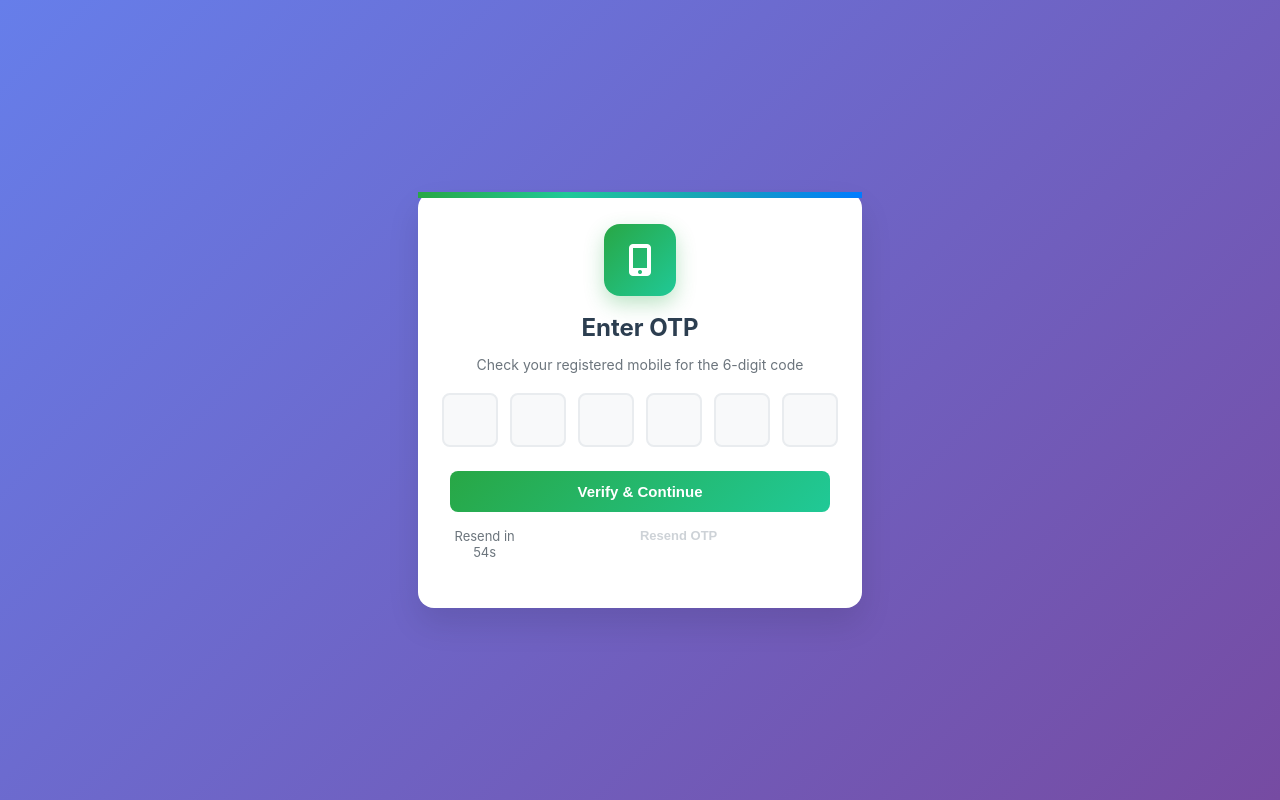
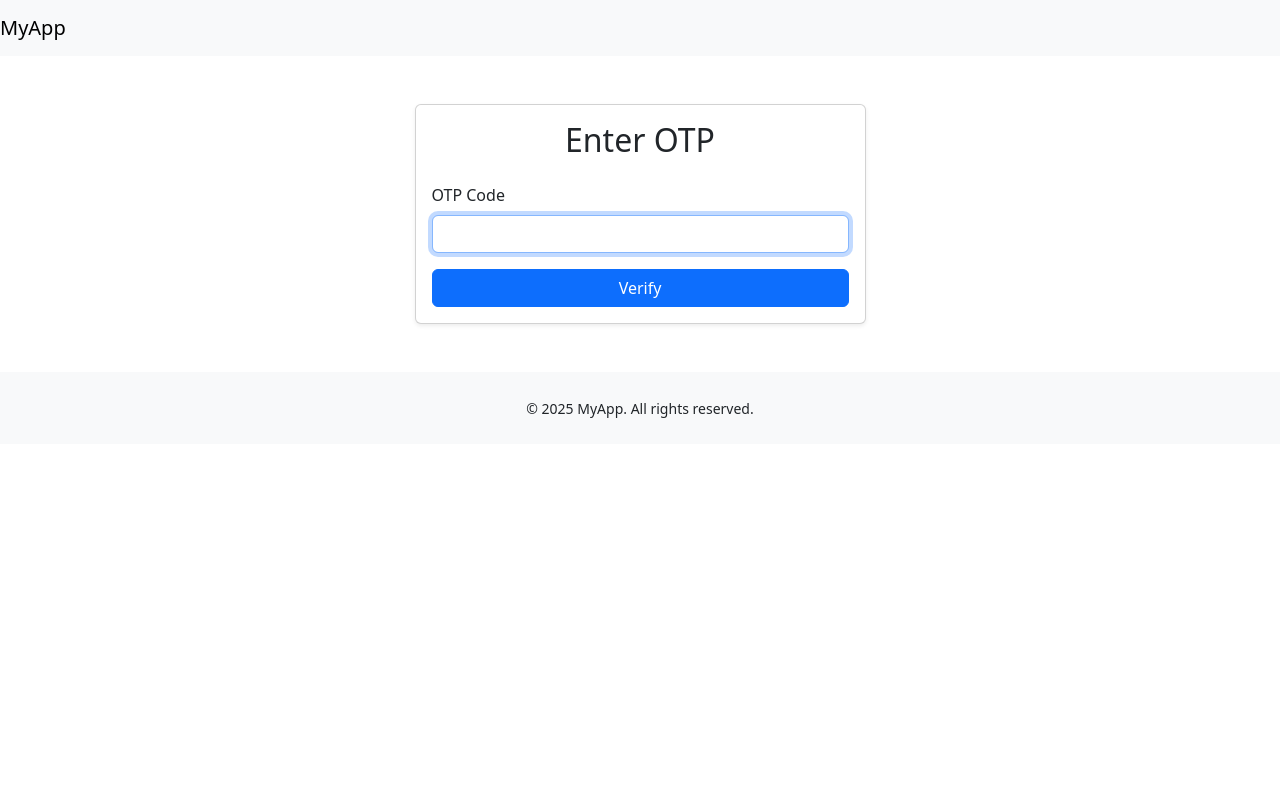
Before and after one commit to pradeepkumarv/family-investment-dashboard, a Flask app: template templates/otp.html in a window 1280 px wide. Run offline with Flask 3, Linux system fonts and the light colour scheme; the template is opened without the code that fills it, so the values that code supplies are empty; some libraries are stand-ins or nearby versions.

Commit message:
Update otp.html

```diff
--- a/templates/otp.html
+++ b/templates/otp.html
@@ -1,154 +1,87 @@
 <!DOCTYPE html>
 <html lang="en">
 <head>
-  <meta charset="UTF-8"/>
-  <meta name="viewport" content="width=device-width, initial-scale=1.0"/>
-  <title>OTP Verification</title>
-  <link href="https://cdnjs.cloudflare.com/ajax/libs/font-awesome/6.0.0/css/all.min.css" rel="stylesheet"/>
-  <style>
-    body {margin:0;padding:0;font-family:-apple-system,Segoe UI,Roboto,sans-serif;
-          background:linear-gradient(135deg,#667eea,#764ba2);
-          display:flex;align-items:center;justify-content:center;min-height:100vh;}
-    .card {background:#fff;border-radius:16px;box-shadow:0 16px 32px rgba(0,0,0,0.1);
-           width:100%;max-width:380px;padding:32px;position:relative;text-align:center;}
-    .card::before {content:"";position:absolute;top:0;left:0;width:100%;height:6px;
-                   background:linear-gradient(90deg,#28a745,#20c997,#17a2b8,#007bff);}
-    .icon {width:72px;height:72px;margin:0 auto 16px;border-radius:16px;
-           background:linear-gradient(135deg,#28a745,#20c997);
-           display:flex;align-items:center;justify-content:center;
-           box-shadow:0 8px 20px rgba(40,167,69,0.3);}
-    .icon i {color:#fff;font-size:32px;}
-    h1 {font-size:24px;color:#2c3e50;margin-bottom:8px;}
-    p.subtitle {color:#6c757d;font-size:14px;margin-bottom:20px;}
-    .otp-group {display:flex;justify-content:center;gap:12px;margin-bottom:24px;}
-    .otp-group input {
-      width:48px;height:48px;font-size:18px;text-align:center;
-      border:2px solid #e9ecef;border-radius:8px;transition:border-color .3s;
-      background:#f8f9fa;
-    }
-    .otp-group input:focus {
-      outline:none;border-color:#28a745;background:#fff;
-      box-shadow:0 0 0 3px rgba(40,167,69,0.1);
-    }
-    button {
-      width:100%;padding:12px;background:linear-gradient(135deg,#28a745,#20c997);
-      border:none;border-radius:8px;color:#fff;font-size:15px;font-weight:600;
-      cursor:pointer;transition:transform .2s,box-shadow .2s;margin-bottom:16px;
-    }
-    button:hover {transform:translateY(-2px);box-shadow:0 8px 20px rgba(40,167,69,0.3);}
-    button:disabled {opacity:.6;cursor:not-allowed;}
-    .resend {font-size:13px;color:#6c757d;display:flex;justify-content:center;
-             gap:8px;align-items:center;margin-bottom:16px;}
-    .resend button {
-      background:none;border:none;color:#007bff;text-decoration:underline;
-      cursor:pointer;padding:0;font-size:13px;
-    }
-    .resend button:disabled {color:#adb5bd;text-decoration:none;cursor:not-allowed;}
-    .message {margin-top:12px;font-size:14px;display:none;}
-    .message.error {color:#dc3545;}
-    .message.success {color:#28a745;}
-  </style>
+  <!-- Meta & Title -->
+  <meta charset="UTF-8" />
+  <meta name="viewport" content="width=device-width, initial-scale=1" />
+  <title>OTP Verification • MyApp</title>
+
+  <!-- Inherit CSS & JS -->
+  <link href="css/bootstrap.min.css" rel="stylesheet" />
+  <link href="css/main.css" rel="stylesheet" />
+  <script src="js/jquery.min.js"></script>
+  <script src="js/bootstrap.bundle.min.js"></script>
+  <script src="js/app.js"></script>
 </head>
 <body>
-  <div class="card">
-    <div class="icon"><i class="fas fa-mobile-alt"></i></div>
-    <h1>Enter OTP</h1>
-    <p class="subtitle">Check your registered mobile for the 6-digit code</p>
-    <form id="otpForm">
-      <div class="otp-group">
-        <input type="text" maxlength="1" required/>
-        <input type="text" maxlength="1" required/>
-        <input type="text" maxlength="1" required/>
-        <input type="text" maxlength="1" required/>
-        <input type="text" maxlength="1" required/>
-        <input type="text" maxlength="1" required/>
+  <!-- Navbar -->
+  <nav class="navbar navbar-expand-lg navbar-light bg-light">
+    <a class="navbar-brand" href="index.html">MyApp</a>
+  </nav>
+
+  <!-- Main Content -->
+  <main class="container my-5">
+    <div class="row justify-content-center">
+      <div class="col-md-5">
+        <div class="card shadow-sm">
+          <div class="card-body">
+            <h2 class="card-title mb-4 text-center">Enter OTP</h2>
+            <form id="otpForm">
+              <div class="mb-3">
+                <label for="otp" class="form-label">OTP Code</label>
+                <input type="text" id="otp" name="otp"
+                       class="form-control" required autofocus />
+              </div>
+              <div class="d-grid">
+                <button type="submit" class="btn btn-primary">Verify</button>
+              </div>
+            </form>
+            <div id="otpError" class="alert alert-danger mt-3 d-none"></div>
+          </div>
+        </div>
       </div>
-      <button type="submit" id="verifyBtn">Verify & Continue</button>
-    </form>
-    <div class="resend">
-      <span id="timer">Resend in 60s</span>
-      <button id="resendBtn" disabled>Resend OTP</button>
     </div>
-    <p id="otpError" class="message error"></p>
-    <p id="otpSuccess" class="message success"></p>
-  </div>
+  </main>
 
+  <!-- Footer -->
+  <footer class="footer py-4 bg-light">
+    <div class="container text-center">
+      <small>&copy; 2025 MyApp. All rights reserved.</small>
+    </div>
+  </footer>
+
+  <!-- Page-specific JS -->
   <script>
-    const otpForm = document.getElementById('otpForm');
-    const inputs = otpForm.querySelectorAll('input');
-    const verifyBtn = document.getElementById('verifyBtn');
-    const otpError = document.getElementById('otpError');
-    const otpSuccess = document.getElementById('otpSuccess');
-    const resendBtn = document.getElementById('resendBtn');
-    const timerSpan = document.getElementById('timer');
-    let timeLeft = 60;
-    // Auto-advance
-    inputs.forEach((input,i) => {
-      input.addEventListener('input', ()=> {
-        if(input.value && i < inputs.length-1) inputs[i+1].focus();
+    $(function(){
+      // Extract token from query param
+      const params = new URLSearchParams(window.location.search);
+      const token = params.get('token') || '';
+
+      $('#otpForm').on('submit', function(e){
+        e.preventDefault();
+        $.ajax({
+          url: 'api/verify-otp',
+          method: 'POST',
+          contentType: 'application/json',
+          dataType: 'json',
+          data: JSON.stringify({
+            otp: $('#otp').val(),
+            token: token
+          }),
+          success: function(resp){
+            if(resp.success){
+              window.location.href = 'dashboard.html';
+            } else {
+              $('#otpError').text(resp.message)
+                            .removeClass('d-none');
+            }
+          },
+          error: function(xhr){
+            $('#otpError').text('Verification failed. Try again.')
+                          .removeClass('d-none');
+          }
+        });
       });
-      input.addEventListener('keydown',e => {
-        if(e.key==='Backspace' && !input.value && i>0) {
-          inputs[i-1].focus();
-        }
-      });
-    });
-    // Countdown
-    const interval = setInterval(()=>{
-      timeLeft--;
-      timerSpan.textContent=`Resend in ${timeLeft}s`;
-      if(timeLeft<=0){
-        clearInterval(interval);
-        timerSpan.textContent='OTP expired';
-        resendBtn.disabled=false;
-      }
-    },1000);
-    // Resend
-    resendBtn.addEventListener('click',async()=>{
-      resendBtn.disabled=true;
-      fetch('/resend-otp',{method:'POST'})
-        .then(r=>r.json()).then(j=>{
-          if(j.success){
-            otpSuccess.textContent='OTP resent!';
-            otpSuccess.style.display='block';
-          }
-          setTimeout(()=>otpSuccess.style.display='none',3000);
-        })
-        .catch(()=>{otpError.textContent='Resend failed';otpError.style.display='block';});
-    });
-    // Submit
-    otpForm.addEventListener('submit',async e=>{
-      e.preventDefault();
-      otpError.style.display='none'; otpSuccess.style.display='none';
-      verifyBtn.disabled=true;
-      const otp = Array.from(inputs).map(i=>i.value).join('');
-      if(otp.length!==6){
-        otpError.textContent='Enter all 6 digits';
-        otpError.style.display='block';
-        verifyBtn.disabled=false;
-        return;
-      }
-      fetch('/validate-otp',{
-        method:'POST',
-        headers:{'Content-Type':'application/x-www-form-urlencoded'},
-        body:new URLSearchParams({otp,tokenid:sessionStorage.getItem('hdfc_token_id')})
-      })
-        .then(r=>r.json())
-        .then(j=>{
-          if(j.success){
-            otpSuccess.textContent='Verified! Importing...';
-            otpSuccess.style.display='block';
-            setTimeout(()=>location.href='/?import=success',1500);
-          } else {
-            throw new Error(j.error||'Invalid OTP');
-          }
-        })
-        .catch(err=>{
-          otpError.textContent=err.message;otpError.style.display='block';
-          inputs.forEach(i=>i.value='');
-          inputs[0].focus();
-        })
-        .finally(()=>verifyBtn.disabled=false);
     });
   </script>
 </body>
```
